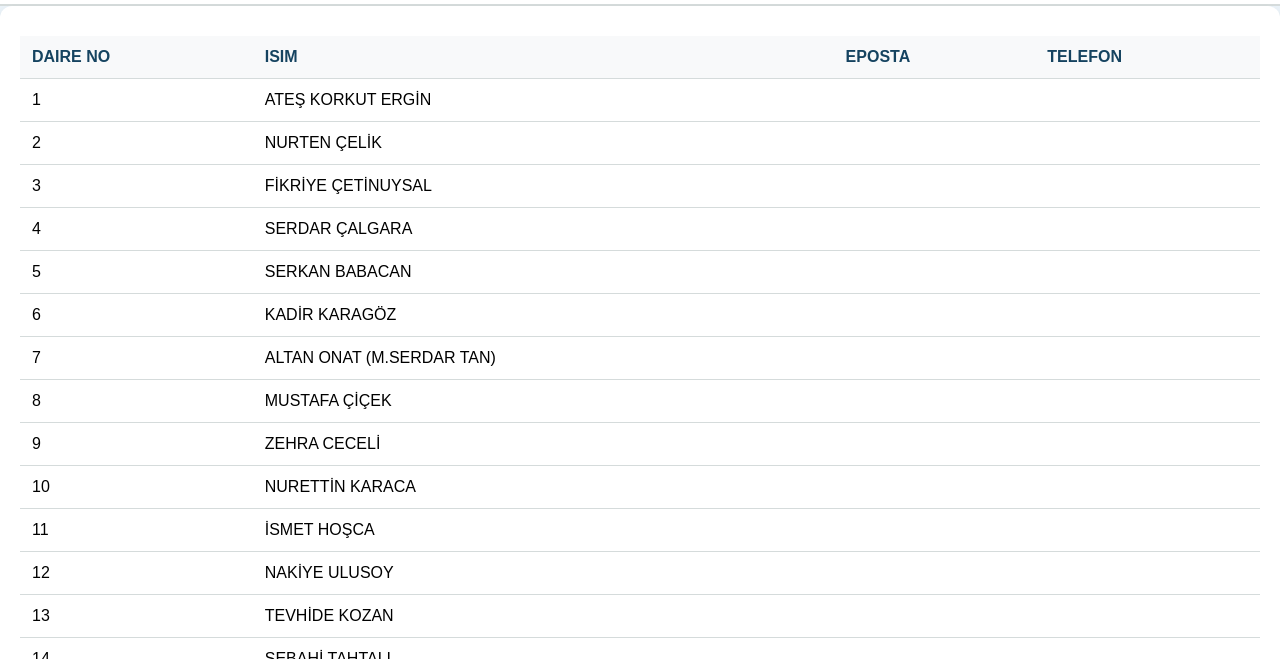
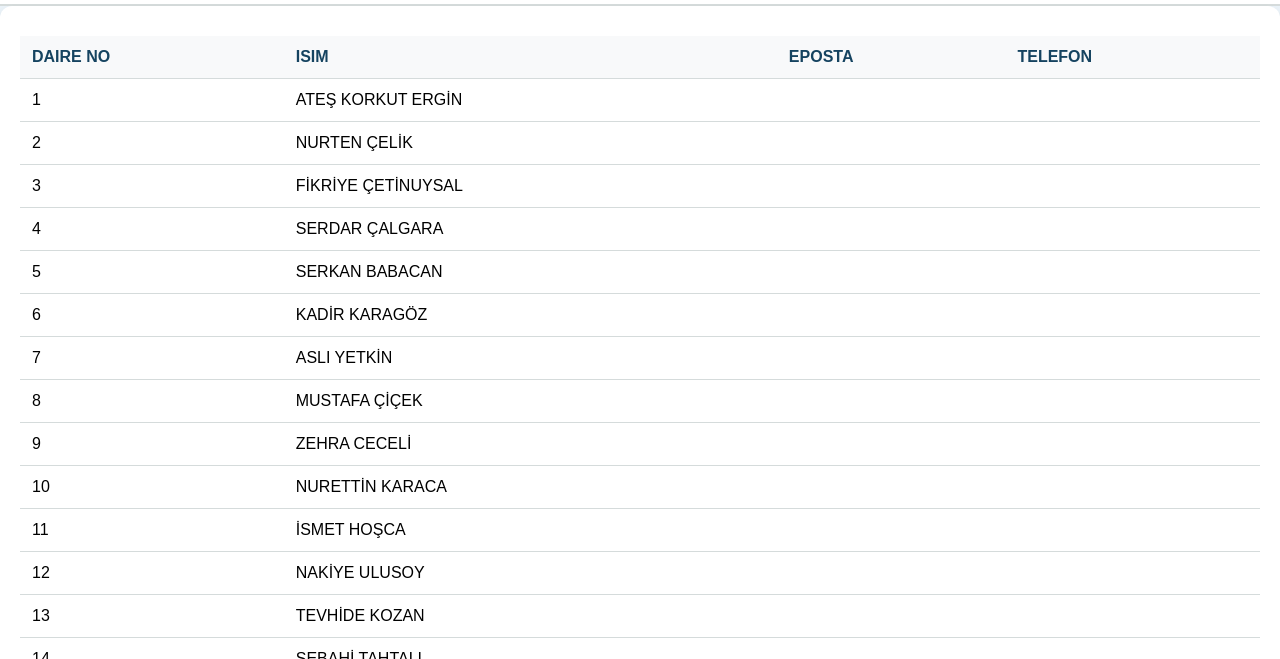
Before and after one commit to ehosca/teksifapt, a plain HTML site: page malikler.html in a window 1280 px wide. Shown: the part 141-800 px from the top of the page. Drawn offline with Linux system fonts and the light colour scheme.

Commit message:
Update malikler.html

```diff
--- a/malikler.html
+++ b/malikler.html
@@ -44,7 +44,7 @@
               <tr><td>4</td><td>SERDAR ÇALGARA</td><td></td><td></td></tr>
               <tr><td>5</td><td>SERKAN BABACAN</td><td></td><td></td></tr>
               <tr><td>6</td><td>KADİR KARAGÖZ</td><td></td><td></td></tr>
-              <tr><td>7</td><td>ALTAN ONAT (M.SERDAR TAN)</td><td></td><td></td></tr>
+              <tr><td>7</td><td>ASLI YETKİN</td><td></td><td></td></tr>
               <tr><td>8</td><td>MUSTAFA ÇİÇEK</td><td></td><td></td></tr>
               <tr><td>9</td><td>ZEHRA CECELİ</td><td></td><td></td></tr>
               <tr><td>10</td><td>NURETTİN KARACA</td><td></td><td></td></tr>
```
